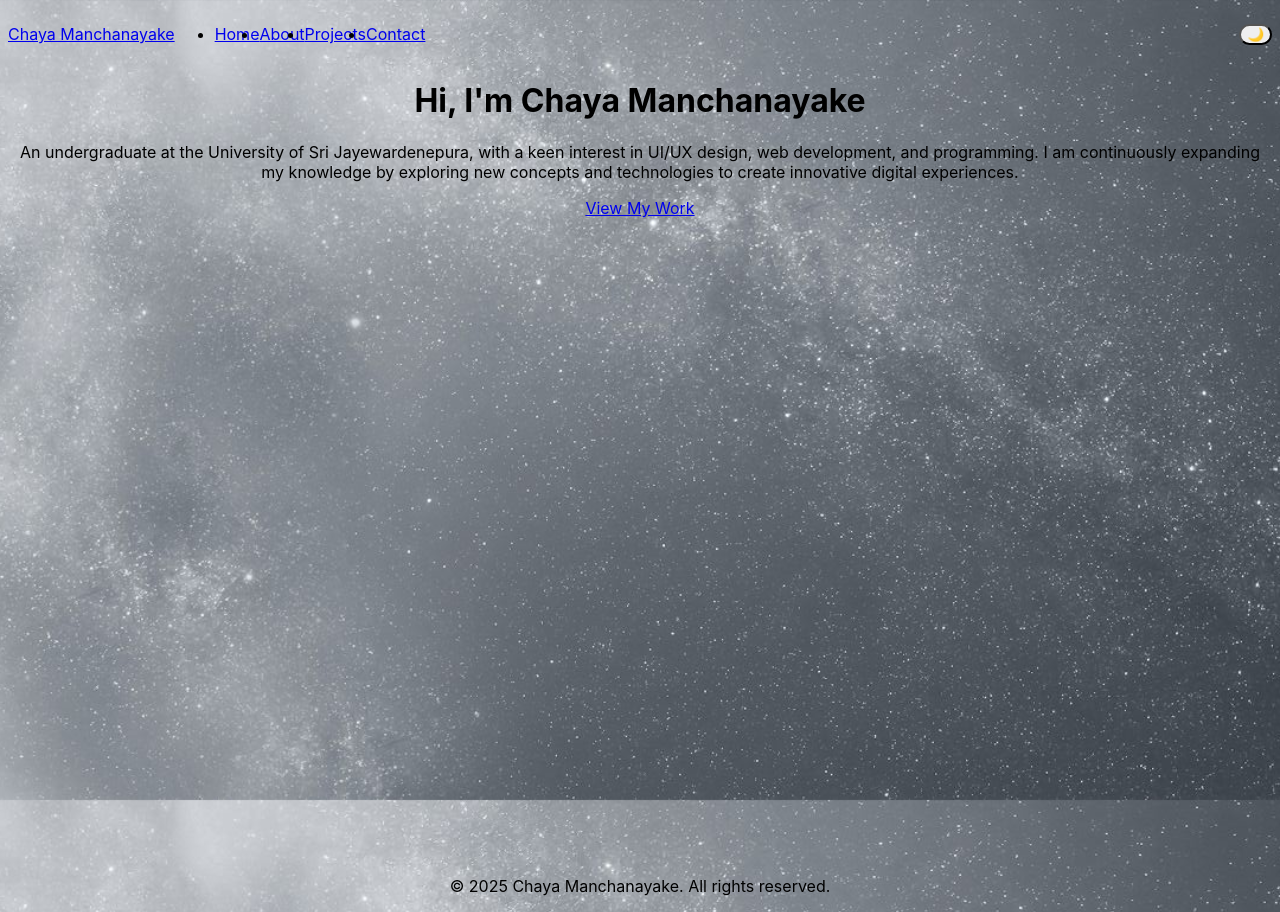
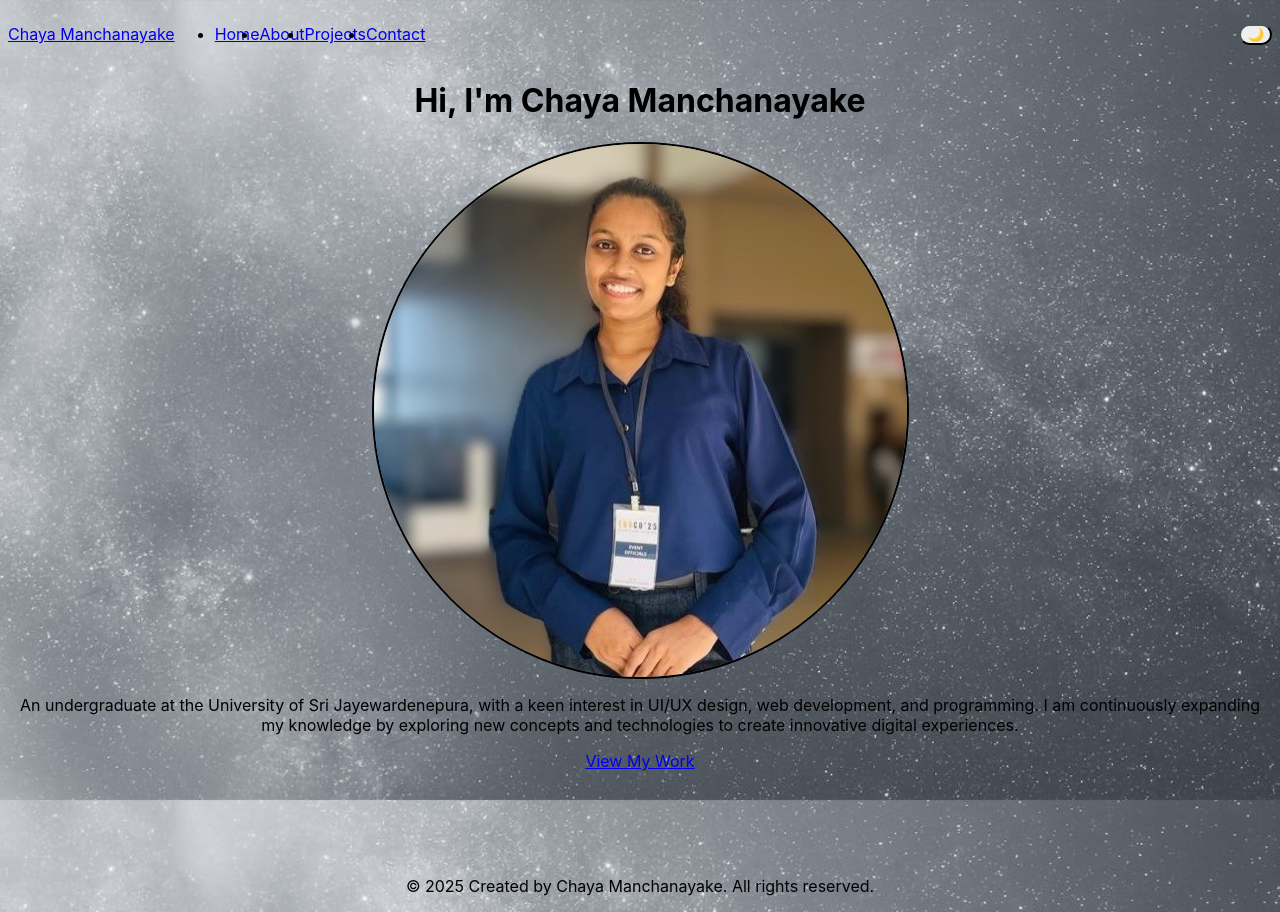
Before and after one commit to ICT-Courses/ict2233-ca-02-CManchi-1211, a React (Vite) app: page / in a window 1280 px wide. Built offline with nearby package versions, Linux system fonts and the light colour scheme.

Commit message:
Add a photograph

```diff
--- a/src/Components/Footer.jsx
+++ b/src/Components/Footer.jsx
@@ -3,7 +3,7 @@ import React from 'react';
 const Footer = () => {
   return (
     <footer className="p-4 text-center text-gray-600 dark:text-gray-400">
-      <p>&copy; {new Date().getFullYear()} Chaya Manchanayake. All rights reserved.</p>
+      <p>&copy; {new Date().getFullYear()} Created by Chaya Manchanayake. All rights reserved.</p>
     </footer>
   );
 };
--- a/src/Pages/Home.jsx
+++ b/src/Pages/Home.jsx
@@ -8,8 +8,18 @@ const Home = () => {
         <h1 className="text-5xl font-bold text-gray-900 dark:text-white fade-in">
           Hi, I'm <span className="text-blue-600">Chaya Manchanayake</span> {/*Heading*/}
         </h1>
+
+        {/* Profile Photo */}
+        <div className="flex justify-center mb-2">
+        <img
+            src="../public/Images/Me.jpg"
+            alt="Chaya Manchanayake"
+            className="w-5 h-5 rounded-full object-cover border-2 border-blue-200 shadow-lg hover:scale-105 transition-transform duration-300"
+        />
+        </div>
+
         {/*Introductory Paragraph*/}
-        <p className="text-xl text-gray-600 dark:text-gray-300 max-w-2xl mx-auto">
+        <p className="text-xl text-gray-800 dark:text-gray-700 max-w-3xl mx-auto">
           An undergraduate at the University of Sri Jayewardenepura,
           with a keen interest in UI/UX design, web development, and programming.
           I am continuously expanding my knowledge by exploring new concepts and technologies to create innovative digital experiences.
--- a/src/Pages/Projects.jsx
+++ b/src/Pages/Projects.jsx
@@ -10,7 +10,7 @@ const Projects = () => {
   useEffect(() => {
     const fetchProjects = async () => {
       try {
-        const response = await fetch('https://api.github.com/users/chayamanchanayake/repos');
+        const response = await fetch('https://github.com/dashboard');
         if (!response.ok) {
           throw new Error('Failed to fetch projects.');
         }
```
Also changed, not shown: public/Images/Me.jpg (added).
